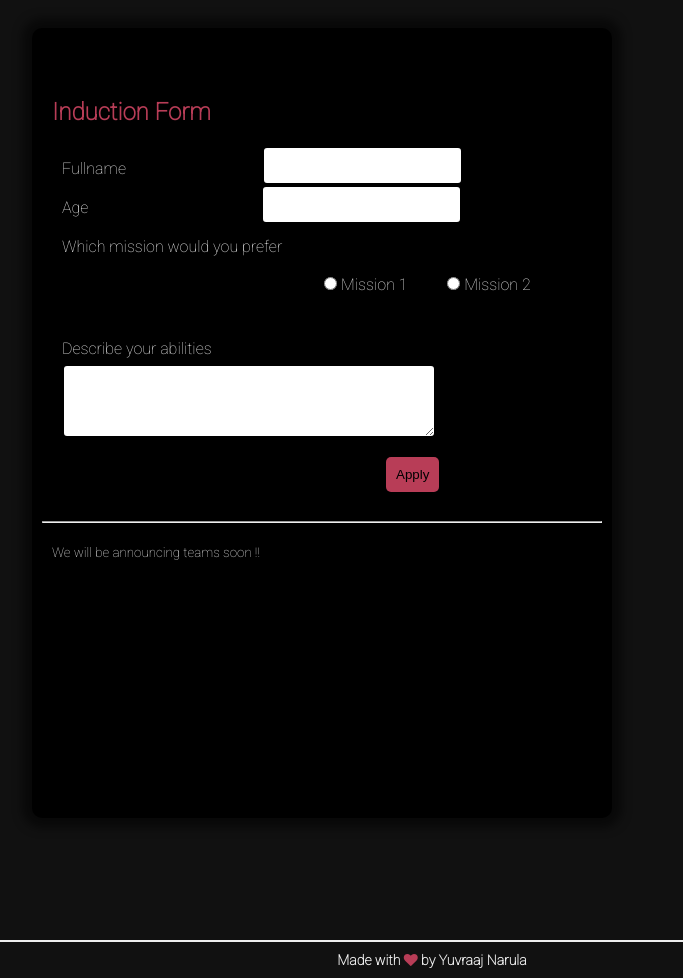
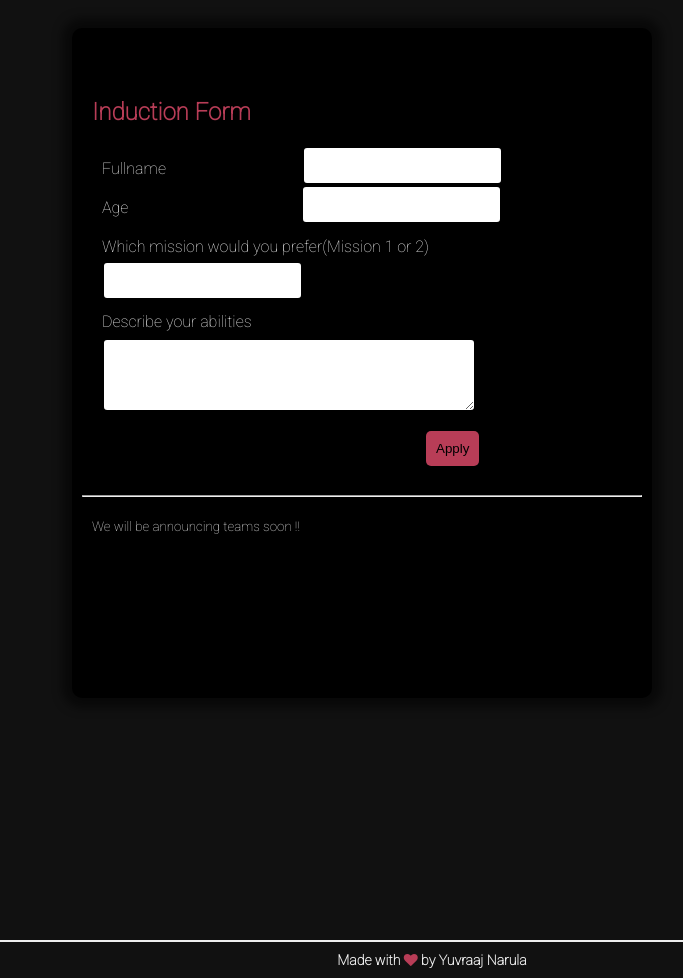
Before and after one commit to yuvraajnarula/spaceconnect, a Flask app: page /apply in a window 1280 px wide. Shown: the part 100-1078 px from the top of the page, without its empty margins (208-891 px from the left). Run offline with Flask 2, Linux system fonts and the light colour scheme; a user stored in the database is signed in.

Commit message:
form fix css

```diff
--- a/spaceconnect/forms.py
+++ b/spaceconnect/forms.py
@@ -31,9 +31,10 @@ class LoginForm(FlaskForm):
     password = PasswordField('Password', validators=[DataRequired()])
     remember = BooleanField('Remember Me')
     submit = SubmitField('Login')
+
 class ApplyForm(FlaskForm):
     fullname = StringField('Fullname', validators=[DataRequired(), Length(min=5,max=30)])
     age = IntegerField('Age', validators=[DataRequired()])
-    mission = RadioField('Which mission would you prefer', choices=[('value','Mission 1'),('value', 'Mission 2')], validators= [DataRequired()])
+    mission = StringField('Which mission would you prefer(Mission 1 or 2)', validators= [DataRequired()])
     content = TextAreaField('Describe your abilities', validators=[DataRequired(), Length(max=100)])
     apply = SubmitField('Apply')
--- a/spaceconnect/routes.py
+++ b/spaceconnect/routes.py
@@ -1,7 +1,7 @@
 from flask import render_template, url_for, flash, redirect, request
 from spaceconnect import app, db, bcrypt
 from spaceconnect.forms import RegistrationForm, LoginForm ,ApplyForm
-from spaceconnect.models import User
+from spaceconnect.models import User, Apply
 from flask_login import login_user, current_user, logout_user, login_required
 @app.route("/")
 @app.route("/home")
@@ -56,11 +56,14 @@ def logout():
 def apply():
     form = ApplyForm()
     if form.validate_on_submit():
-
+        apply = Apply(fullname = form.fullname.data, age = form.age.data, content = form.content.data, email = current_user)
+        db.session.add(apply)
+        db.session.commit()
         flash('Your application submitted successfully!')
         return redirect(url_for('home'))
     return render_template('apply.html', title='Apply',form=form)
 @app.route('/admin')
 def admin():
+    candidates = Apply.query.all()
 
-    return render_template('admin.html', title='Admin')
+    return render_template('admin.html', title='Admin', candidates=candidates)
--- a/spaceconnect/static/main.css
+++ b/spaceconnect/static/main.css
@@ -299,14 +299,14 @@ footer i {
       font-weight: 800;
   }
 .form-3{
-      height: 95vh;
+      height: 80vh;
       width: 70vh;
       background: #000;
       border-radius: 10px;
       box-shadow: 0 0 10px 10px  rgba(0,0,0,0.5);
       padding: 10px;
       margin-top: -2rem;
-      margin-left: 15em;
+      margin-left: 17.5em;
       padding-bottom: 20px;
 }
 .form-3 legend{
@@ -335,6 +335,9 @@ footer i {
     padding-bottom: 5px;
     padding-right: 10px;
 }
+.form-3 .mission-option .form-control{
+    margin-left: 10px;
+}
 .form-3 .description{
     padding-left: 10px;
     padding-bottom: 5px;
```
Also changed, not shown: spaceconnect/models.py (+7 -6 lines).
